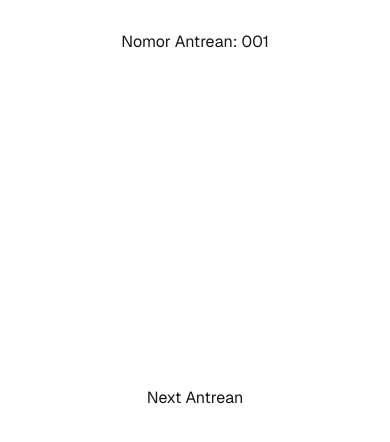
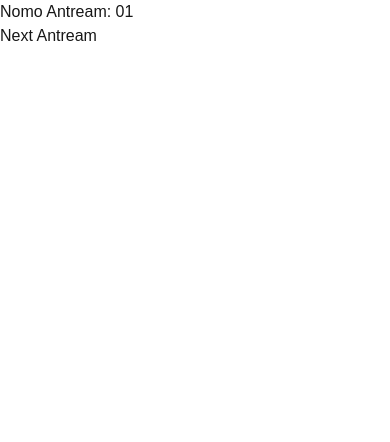
Before and after one commit to MulyaKoding/Stationary, a Next.js app: page / in a window 390 px wide. Shown: the top 442 px of the page. Built offline with nearby package versions, Linux system fonts and the light colour scheme.

Commit message:
test data

```diff
--- /dev/null
+++ b/src/app/(app)/(Homepage)/Layout.tsx
@@ -0,0 +1,23 @@
+import type { Metadata } from 'next'
+import './globals.css'
+
+export const metadata: Metadata = {
+  title: 'Stationary',
+  description: 'Generated by create next app',
+}
+
+export default function HomepageLayout({
+  children,
+}: {
+  children: React.ReactNode
+}) {
+  return (
+    <html lang="en">
+      <body>
+        <div className="homepage-container">
+          {children}
+        </div>
+      </body>
+    </html>
+  )
+}
--- /dev/null
+++ b/src/app/(app)/(Homepage)/globals.css
@@ -0,0 +1,28 @@
+@import "tailwindcss";
+@tailwind base;
+@tailwind components;
+@tailwind utilities;
+:root {
+  --background: #ffffff;
+  --foreground: #171717;
+}
+
+@theme inline {
+  --color-background: var(--background);
+  --color-foreground: var(--foreground);
+  --font-sans: var(--font-geist-sans);
+  --font-mono: var(--font-geist-mono);
+}
+
+@media (prefers-color-scheme: dark) {
+  :root {
+    --background: #0a0a0a;
+    --foreground: #ededed;
+  }
+}
+
+body {
+  background: var(--background);
+  color: var(--foreground);
+  font-family: Arial, Helvetica, sans-serif;
+}
--- /dev/null
+++ b/src/app/(app)/(Homepage)/page.tsx
@@ -0,0 +1,20 @@
+"use client";
+import { useEffect, useState } from "react";
+
+export default function HomePage() {
+  const [nomoAntream, setNomoAntream] = useState<string>("01");
+  const [text, setText] = useState<string>(`Nomo Antream ${nomoAntream}, bipo`);
+
+  const handleNextAntream = () => {
+    const nextNomoAntream = parseInt(nomoAntream) + 1;
+    setNomoAntream(String(nextNomoAntream).padStart(2, "0"));
+    setText(`Nomo Antream ${String(nextNomoAntream).padStart(2, "0")}, bipo`);
+  };
+
+  return (
+    <div>
+      <h1>Nomo Antream: {nomoAntream}</h1>
+      <button onClick={handleNextAntream}>Next Antream</button>
+    </div>
+  );
+}
--- /dev/null
+++ b/src/app/(app)/layout.tsx
@@ -0,0 +1,32 @@
+import type { Metadata } from "next"
+import "../globals.css"
+import { Geist, Geist_Mono } from "next/font/google"
+
+const geist = Geist({
+  subsets: ["latin"],
+  variable: "--font-geist-sans",
+})
+
+const geistMono = Geist_Mono({
+  subsets: ["latin"],
+  variable: "--font-geist-mono",
+})
+
+export const metadata: Metadata = {
+  title: "Stationary",
+  description: "Generated by create next app",
+}
+
+export default function RootLayout({
+  children,
+}: {
+  children: React.ReactNode
+}) {
+  return (
+    <html lang="en">
+      <body className={`${geist.variable} ${geistMono.variable}`}>
+        {children}
+      </body>
+    </html>
+  )
+}
--- a/src/app/layout.tsx
+++ /dev/null
@@ -1,58 +0,0 @@
-import type { Metadata, Viewport } from "next";
-import { Geist, Geist_Mono } from "next/font/google";
-import "./globals.css";
-
-const geistSans = Geist({
-  variable: "--font-geist-sans",
-  subsets: ["latin"],
-});
-
-const geistMono = Geist_Mono({
-  variable: "--font-geist-mono",
-  subsets: ["latin"],
-});
-
-export const metadata: Metadata = {
-  title: "Welcome to Stationary",
-  description: "Generated by create next app",
-  // Tambahkan konfigurasi PWA
-  manifest: "/manifest.json",
-  appleWebApp: {
-    capable: true,
-    statusBarStyle: "default",
-    title: "Stationary",
-  },
-  icons: {
-    apple: "/icon-192x192.png",
-  },
-  applicationName: "Stationary",
-};
-
-// Tambahkan viewport export untuk mengatasi error themeColor
-export const viewport: Viewport = {
-  themeColor: "#000000",
-  width: "device-width",
-  initialScale: 1,
-};
-
-export default function RootLayout({
-  children,
-}: Readonly<{
-  children: React.ReactNode;
-}>) {
-  return (
-    <html lang="en">
-      <head>
-        {/* Tambahkan meta tags PWA */}
-        <link rel="apple-touch-icon" href="/icon-192x192.png" />
-        <meta name="mobile-web-app-capable" content="yes" />
-        <meta name="application-name" content="Stationary" />
-      </head>
-      <body
-        className={`${geistSans.variable} ${geistMono.variable} antialiased`}
-      >
-        {children}
-      </body>
-    </html>
-  );
-}
--- a/src/app/page.tsx
+++ /dev/null
@@ -1,28 +0,0 @@
-import { useEffect, useState } from "react"
-
-interface Props {}
-
-export default function Home() {
-  const [nomorAntrean, setNomorAntrean] = useState("001")
-  const [text, setText] = useState<string>(`Nomor Antrean ${nomorAntrean}, Dipersilahkan masuk`)
-
-  useEffect(() => {
-    const utterance = new SpeechSynthesisUtterance(text)
-    utterance.lang = 'id-ID'
-    utterance.rate = 1
-    speechSynthesis.speak(utterance)
-  },[text])
-
-  const handleNextAntrean = () => {
-    const nextNomorAntrean = parseInt(nomorAntrean) + 1
-    setNomorAntrean(String(nextNomorAntrean).padStart(3, '0'))
-    setText(`Nomor Antrean ${String(nextNomorAntrean).padStart(3, '0')}`)
-  }
-
-  return (
-    <div className="font-sans grid grid-rows-[20px_1fr_20px] items-center justify-items-center min-h-screen p-8 pb-20 gap-16 sm:p-20">
-     <h1>Nomor Antrean: {nomorAntrean}</h1>
-     <button onClick={handleNextAntrean}>Next Antrean</button>
-    </div>
-  );
-}
```
Also changed, not shown: src/helpers/axios.js (renamed from helpers/axios.js), src/helpers/clearAllCookie.js (renamed from helpers/clearAllCookie.js), 1 other file (tests, documents, lock files or other folders).
